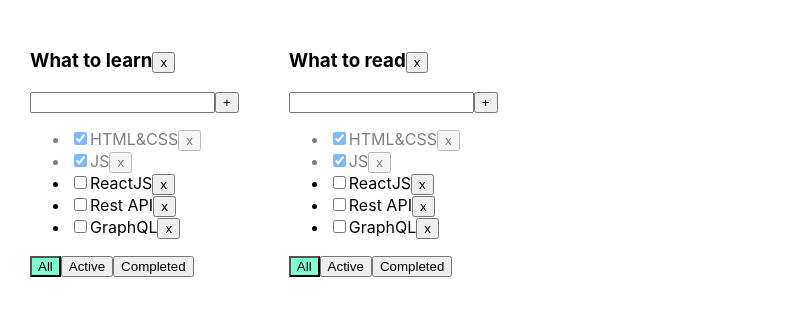
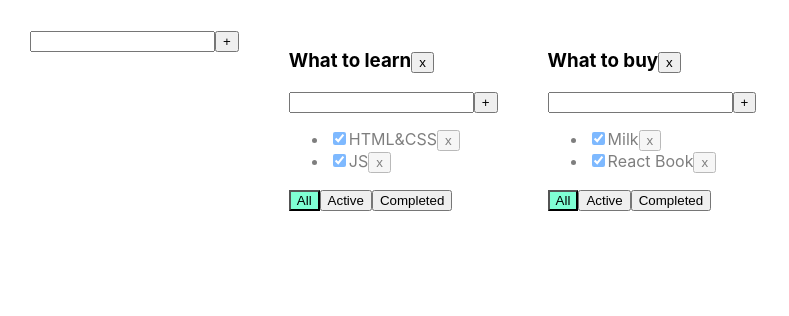
Before and after one commit to skitchen1992/ToDoListOnReactTypeScript, a React (Create React App) app: page / in a window 1280 px wide. Shown: the top 316 px of the page, without its empty margins (0-789 px from the left). Built offline with nearby package versions, Linux system fonts and the light colour scheme.

Commit message:
Добавил возможность добавлять новый туду лист

```diff
--- /dev/null
+++ b/src/AddItemForm.tsx
@@ -0,0 +1,39 @@
+import React, {ChangeEvent, KeyboardEvent, useState} from "react";
+
+type AddItemFormType = {
+    addItem: (newTitle: string) => void
+}
+
+export function AddItemForm(props: AddItemFormType) {
+    let [title, setTitle] = useState("")
+    let [error, setError] = useState<string | null>(null)
+    const onChangeHandler = (e: ChangeEvent<HTMLInputElement>) => {
+        setTitle(e.currentTarget.value)
+    }
+    const onKeyPressHandler = (e: KeyboardEvent<HTMLInputElement>) => {
+        setError(null);
+        if (e.charCode === 13) {
+            addItem();
+        }
+    }
+    const addItem = () => {
+        let newTitle = title.trim();
+        if (newTitle !== "") {
+            props.addItem(newTitle);
+            setTitle("");
+        } else {
+            setError("Title is required");
+        }
+    }
+    return (
+        <div>
+            <input value={title}
+                   onChange={onChangeHandler}
+                   onKeyPress={onKeyPressHandler}
+                   className={error ? "error" : ""}
+            />
+            <button onClick={addItem}>+</button>
+            {error && <div className="error-message">{error}</div>}
+        </div>
+    )
+}
--- a/src/App.tsx
+++ b/src/App.tsx
@@ -1,111 +1,156 @@
 import React, {useState} from 'react';
 import './App.css';
-import {Todolist} from './Todolist';
+import {TaskType, Todolist} from './Todolist';
 import {v1} from 'uuid';
+import {AddItemForm} from "./AddItemForm";
 
 export type FilterValuesType = "all" | "active" | "completed";
-export type TodoListsType = {
-    todoListsId: string,
-    title: string,
+type TodolistType = {
+    id: string
+    title: string
     filter: FilterValuesType
+}
+
+type TasksStateType = {
+    [key: string]: Array<TaskType>
 }
 
 
 function App() {
+    let todolistId1 = v1();
+    let todolistId2 = v1();
+
+    let [todolists, setTodolists] = useState<Array<TodolistType>>([
+        {id: todolistId1, title: "What to learn", filter: "all"},
+        {id: todolistId2, title: "What to buy", filter: "all"}
+    ])
+
+    let [tasks, setTasks] = useState<TasksStateType>({
+        [todolistId1]: [
+            {id: v1(), title: "HTML&CSS", isDone: true},
+            {id: v1(), title: "JS", isDone: true}
+        ],
+        [todolistId2]: [
+            {id: v1(), title: "Milk", isDone: true},
+            {id: v1(), title: "React Book", isDone: true}
+        ]
+    });
 
 
-    const todoList1 = v1()
-    const todoList2 = v1()
-
-    const [todoLists, setTodoLists] = useState<TodoListsType[]>([
-        {todoListsId: todoList1, title: 'What to learn', filter: "all"},
-        {todoListsId: todoList2, title: 'What to read', filter: "all"}
-    ])
-    const [tasks, setTasks] = useState({
-        [todoList1]: [
-            {id: v1(), title: "HTML&CSS", isDone: true},
-            {id: v1(), title: "JS", isDone: true},
-            {id: v1(), title: "ReactJS", isDone: false},
-            {id: v1(), title: "Rest API", isDone: false},
-            {id: v1(), title: "GraphQL", isDone: false},
-        ],
-        [todoList2]: [
-            {id: v1(), title: "HTML&CSS", isDone: true},
-            {id: v1(), title: "JS", isDone: true},
-            {id: v1(), title: "ReactJS", isDone: false},
-            {id: v1(), title: "Rest API", isDone: false},
-            {id: v1(), title: "GraphQL", isDone: false},
-        ],
-    })
-
-
-
-    function removeTask(id: string, todoListsId: string) {
-        setTasks(obj => ({
-            ...obj,
-            [todoListsId]: [...obj[todoListsId].filter(el => {
-                return el.id !== id
-            })]
-        }))
-
-
-    }
-    function addTask(title: string, todoListsId: string) {
-        setTasks(obj => ({
-            ...obj,
-            [todoListsId]: [...obj[todoListsId], {id: v1(), title: title, isDone: false}]
-        }))
-
-    }
-    function changeStatus(taskId: string, isDone: boolean, todoListsId: string) {
-        setTasks(obj => ({
-            ...obj,
-            [todoListsId]: obj[todoListsId].map(t => t.id === taskId ? {...t, isDone} : t)
-        }))
-
-
-    }
-    function changeFilter(value: FilterValuesType, todoListsId: string) {
-        setTodoLists(list =>
-            list.map(l => {
-                return l.todoListsId === todoListsId ? {...l, filter: value} : l
-            }));
-    }
-    function removeTodoList(todoListsId: string){
-        setTodoLists(todoLists=>
-            todoLists.filter(td=>{
-               return td.todoListsId!==todoListsId
-            })
-        )
-        delete tasks[todoListsId]
-        setTasks({...tasks})
-
+    function removeTask(id: string, todolistId: string) {
+        //достанем нужный массив по todolistId:
+        let todolistTasks = tasks[todolistId];
+        // перезапишем в этом объекте массив для нужного тудулиста отфилтрованным массивом:
+        tasks[todolistId] = todolistTasks.filter(t => t.id != id);
+        // засетаем в стейт копию объекта, чтобы React отреагировал перерисовкой
+        setTasks({...tasks});
     }
 
+    function addTask(title: string, todolistId: string) {
+        let task = {id: v1(), title: title, isDone: false};
+        //достанем нужный массив по todolistId:
+        let todolistTasks = tasks[todolistId];
+        // перезапишем в этом объекте массив для нужного тудулиста копией, добавив в начало новую таску:
+        tasks[todolistId] = [task, ...todolistTasks];
+        // засетаем в стейт копию объекта, чтобы React отреагировал перерисовкой
+        setTasks({...tasks});
+    }
 
+    function changeStatus(id: string, isDone: boolean, todolistId: string) {
+        //достанем нужный массив по todolistId:
+        let todolistTasks = tasks[todolistId];
+        // найдём нужную таску:
+        let task = todolistTasks.find(t => t.id === id);
+        //изменим таску, если она нашлась
+        if (task) {
+            task.isDone = isDone;
+            // засетаем в стейт копию объекта, чтобы React отреагировал перерисовкой
+            setTasks({...tasks});
+        }
+    }
+
+    function changeFilter(value: FilterValuesType, todolistId: string) {
+        let todolist = todolists.find(tl => tl.id === todolistId);
+        if (todolist) {
+            todolist.filter = value;
+            setTodolists([...todolists])
+        }
+    }
+
+    function removeTodolist(id: string) {
+        // засунем в стейт список тудулистов, id которых не равны тому, который нужно выкинуть
+        setTodolists(todolists.filter(tl => tl.id != id));
+        // удалим таски для этого тудулиста из второго стейта, где мы храним отдельно таски
+        delete tasks[id]; // удаляем св-во из объекта... значением которого являлся массив тасок
+        // засетаем в стейт копию объекта, чтобы React отреагировал перерисовкой
+        setTasks({...tasks});
+    }
+
+    const addNewTodolist = (titleTotoList: string) => {
+        const newTodoListId = v1()
+        setTodolists(
+            [...todolists,
+                {id: newTodoListId, title: titleTotoList, filter: "all"}
+            ]
+        )
+        setTasks(
+            {
+                ...tasks,
+                [newTodoListId]: []
+            }
+        )
+    }
+    const reNameTask = (newValue: string, taskId: string, todoListID: string) => {
+        let todolist = tasks[todoListID].find(tl => tl.id === taskId);
+        if (todolist) {
+            todolist.title = newValue;
+            setTodolists([...todolists])
+        }
+    }
+    const reNameTodolist = (newValue: string, todoListID: string) =>{
+        // найдём нужную таску:
+        let todolist = todolists.find(t => t.id === todoListID);
+        //изменим таску, если она нашлась
+        if (todolist) {
+            todolist.title = newValue;
+            // засетаем в стейт копию объекта, чтобы React отреагировал перерисовкой
+            setTodolists([...todolists]);
+        }
+    }
+console.log(todolists)
     return (
+
         <div className="App">
-            {todoLists.map(td => {
-                let tasksForTodolist = tasks[td.todoListsId] || [];
-                if (td.filter === "active") {
-                    tasksForTodolist = tasksForTodolist.filter(t => t.isDone === false);
+            <AddItemForm addItem={addNewTodolist}/>
+            {
+                todolists.map(tl => {
+                    let allTodolistTasks = tasks[tl.id];
+                    let tasksForTodolist = allTodolistTasks;
+
+                    if (tl.filter === "active") {
+                        tasksForTodolist = allTodolistTasks.filter(t => t.isDone === false);
                     }
-                if (td.filter === "completed") {
-                    tasksForTodolist = tasksForTodolist.filter(t => t.isDone === true);
+                    if (tl.filter === "completed") {
+                        tasksForTodolist = allTodolistTasks.filter(t => t.isDone === true);
                     }
+
                     return <Todolist
-                    key={td.todoListsId}
-                    title={td.title}
-                    todoListsId={td.todoListsId}
+                        key={tl.id}
+                        id={tl.id}
+                        title={tl.title}
                         tasks={tasksForTodolist}
                         removeTask={removeTask}
                         changeFilter={changeFilter}
                         addTask={addTask}
                         changeTaskStatus={changeStatus}
-                    filter={td.filter}
-                    removeTodoList={removeTodoList}
+                        filter={tl.filter}
+                        removeTodolist={removeTodolist}
+                        reNameTask={reNameTask}
+                        reNameTodolist={reNameTodolist}
                     />
-            })}
+                })
+            }
+
         </div>
     );
 }
--- a/src/Todolist.tsx
+++ b/src/Todolist.tsx
@@ -1,78 +1,66 @@
-import React, {ChangeEvent, KeyboardEvent, useState} from 'react';
+import React, {ChangeEvent, useState} from 'react';
 import {FilterValuesType} from './App';
+import {AddItemForm} from "./AddItemForm";
 
-type TaskType = {
+export type TaskType = {
     id: string
     title: string
     isDone: boolean
 }
+
 type PropsType = {
+    id: string
     title: string
-    todoListsId:string
     tasks: Array<TaskType>
-    removeTask: (taskId: string, todoListsId:string) => void
-    changeFilter: (value: FilterValuesType,todoListsId:string) => void
-    addTask: (title: string, todoListsId: string) => void
-    changeTaskStatus: (taskId: string, isDone: boolean, todoListsId: string) => void
+    removeTask: (taskId: string, todolistId: string) => void
+    changeFilter: (value: FilterValuesType, todolistId: string) => void
+    addTask: (title: string, todolistId: string) => void
+    changeTaskStatus: (id: string, isDone: boolean, todolistId: string) => void
+    removeTodolist: (id: string) => void
     filter: FilterValuesType
-    removeTodoList:(todoListsId: string)=>void
+    reNameTask: (newValue: string, taskId: string, todoListID: string) => void
+    reNameTodolist: (newValue: string, todoListID: string) => void
 }
 
 export function Todolist(props: PropsType) {
 
-    let [title, setTitle] = useState("")
-    let [error, setError] = useState<string | null>(null)
 
-    const addTask = () => {
-        if (title.trim() !== "") {
-            props.addTask(title.trim(), props.todoListsId);
-            setTitle("");
-        } else {
-            setError("Title is required");
-        }
+    const addTask = (newTitle: string) => {
+        props.addTask(newTitle, props.id)
     }
 
-    const onChangeHandler = (e: ChangeEvent<HTMLInputElement>) => {
-        setTitle(e.currentTarget.value)
+
+    const removeTodolist = () => props.removeTodolist(props.id)
+
+    const onAllClickHandler = () => props.changeFilter("all", props.id);
+    const onActiveClickHandler = () => props.changeFilter("active", props.id);
+    const onCompletedClickHandler = () => props.changeFilter("completed", props.id);
+    const reNameTodolist = (newTitle: string) => {
+        props.reNameTodolist(newTitle, props.id)
     }
 
-    const onKeyPressHandler = (e: KeyboardEvent<HTMLInputElement>) => {
-        setError(null);
-        if (e.charCode === 13) {
-            addTask();
-        }
-    }
+    return <div>
+        <h3>
+            <EditMode title={props.title} onChange={reNameTodolist}/>
 
-    const onAllClickHandler = () => props.changeFilter("all", props.todoListsId);
-    const onActiveClickHandler = () => props.changeFilter("active",props.todoListsId);
-    const onCompletedClickHandler = () => props.changeFilter("completed",props.todoListsId);
-    const removeTodoList= () => props.removeTodoList(props.todoListsId)
-
-
-    return <div>
-        <h3>{props.title}<button onClick={removeTodoList}>x</button></h3>
-        <div>
-            <input value={title}
-                   onChange={onChangeHandler}
-                   onKeyPress={onKeyPressHandler}
-                   className={error ? "error" : ""}
-            />
-            <button onClick={addTask}>+</button>
-            {error && <div className="error-message">{error}</div>}
-        </div>
+            <button onClick={removeTodolist}>x</button>
+        </h3>
+        <AddItemForm addItem={addTask}/>
         <ul>
             {
                 props.tasks.map(t => {
-                    const onClickHandler = () => props.removeTask(t.id, props.todoListsId)
+                    const onClickHandler = () => props.removeTask(t.id, props.id)
                     const onChangeHandler = (e: ChangeEvent<HTMLInputElement>) => {
-                        props.changeTaskStatus(t.id, e.currentTarget.checked, props.todoListsId);
+                        let newIsDoneValue = e.currentTarget.checked;
+                        props.changeTaskStatus(t.id, newIsDoneValue, props.id);
+                    }
+                    const reNameTask = (newValue: string) => {
+                        props.reNameTask(newValue, t.id, props.id)
                     }
 
                     return <li key={t.id} className={t.isDone ? "is-done" : ""}>
-                        <input type="checkbox"
-                               onChange={onChangeHandler}
-                               checked={t.isDone}/>
-                        <span>{t.title}</span>
+                        <input type="checkbox" onChange={onChangeHandler} checked={t.isDone}/>
+                        <EditMode title={t.title} onChange={reNameTask}/>
                         <button onClick={onClickHandler}>x</button>
                     </li>
                 })
@@ -80,11 +68,40 @@
         </ul>
         <div>
             <button className={props.filter === 'all' ? "active-filter" : ""}
-                    onClick={onAllClickHandler}>All</button>
+                    onClick={onAllClickHandler}>All
+            </button>
             <button className={props.filter === 'active' ? "active-filter" : ""}
-                onClick={onActiveClickHandler}>Active</button>
+                    onClick={onActiveClickHandler}>Active
+            </button>
             <button className={props.filter === 'completed' ? "active-filter" : ""}
-                onClick={onCompletedClickHandler}>Completed</button>
+                    onClick={onCompletedClickHandler}>Completed
+            </button>
         </div>
     </div>
 }
+
+type EditModeType = {
+    title: string
+    onChange: (newValue: string) => void
+}
+
+function EditMode(props: EditModeType) {
+    const [editMode, setEditMode] = useState<boolean>(false)
+    const [value, setValue] = useState<string>(props.title)
+    const onEditMode = () => {
+        setEditMode(true)
+    }
+    const onViewMode = () => {
+        setEditMode(false)
+        props.onChange(value)
+    }
+    const changeTitle = (e: ChangeEvent<HTMLInputElement>) => {
+        setValue(e.currentTarget.value)
+    }
+
+    return (
+        editMode ?
+            <input value={value} onBlur={onViewMode} autoFocus onChange={changeTitle}/> :
+            <span onDoubleClick={onEditMode}>{props.title}</span>
+    )
+}
```
Lines whose indentation alone changed are shown as unchanged.
